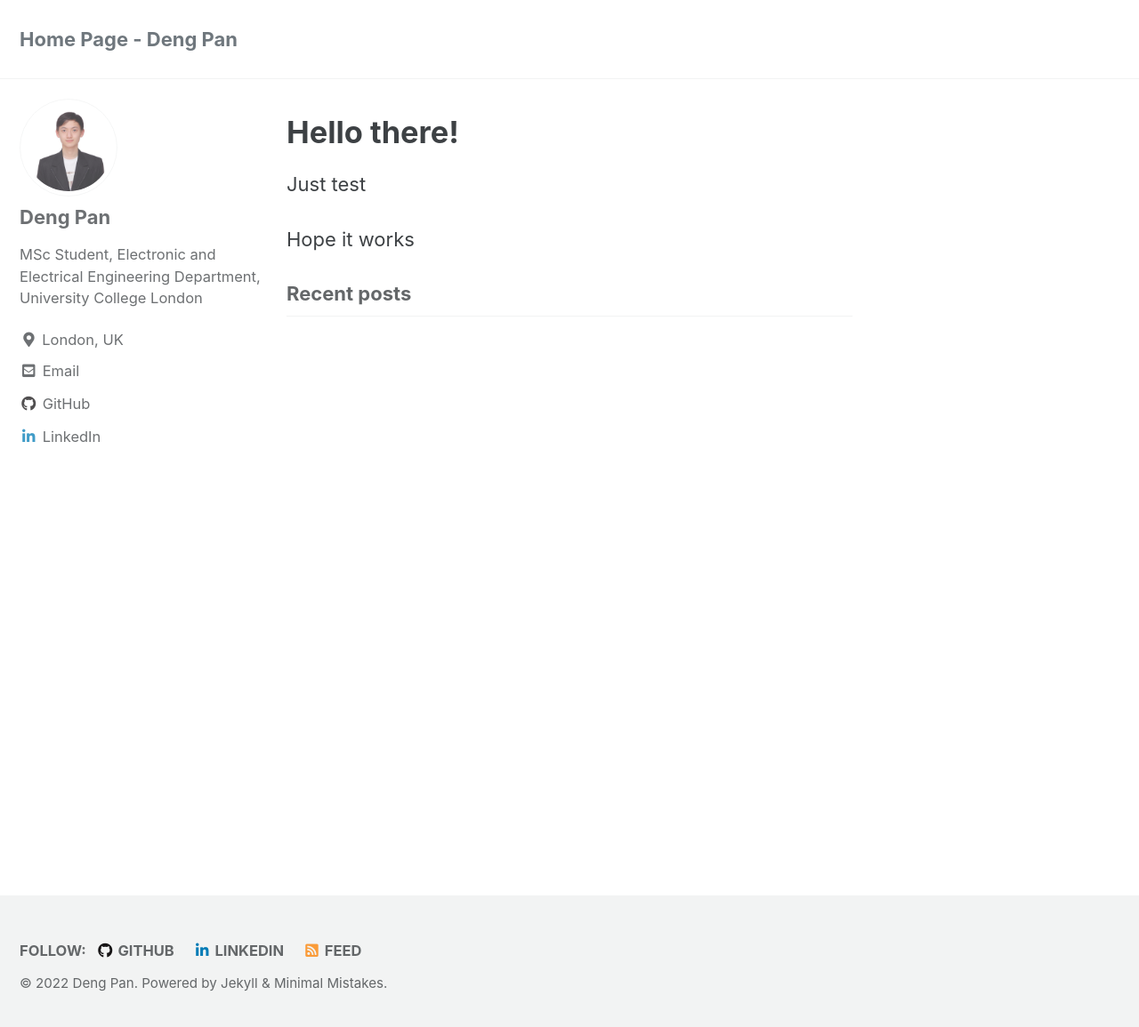
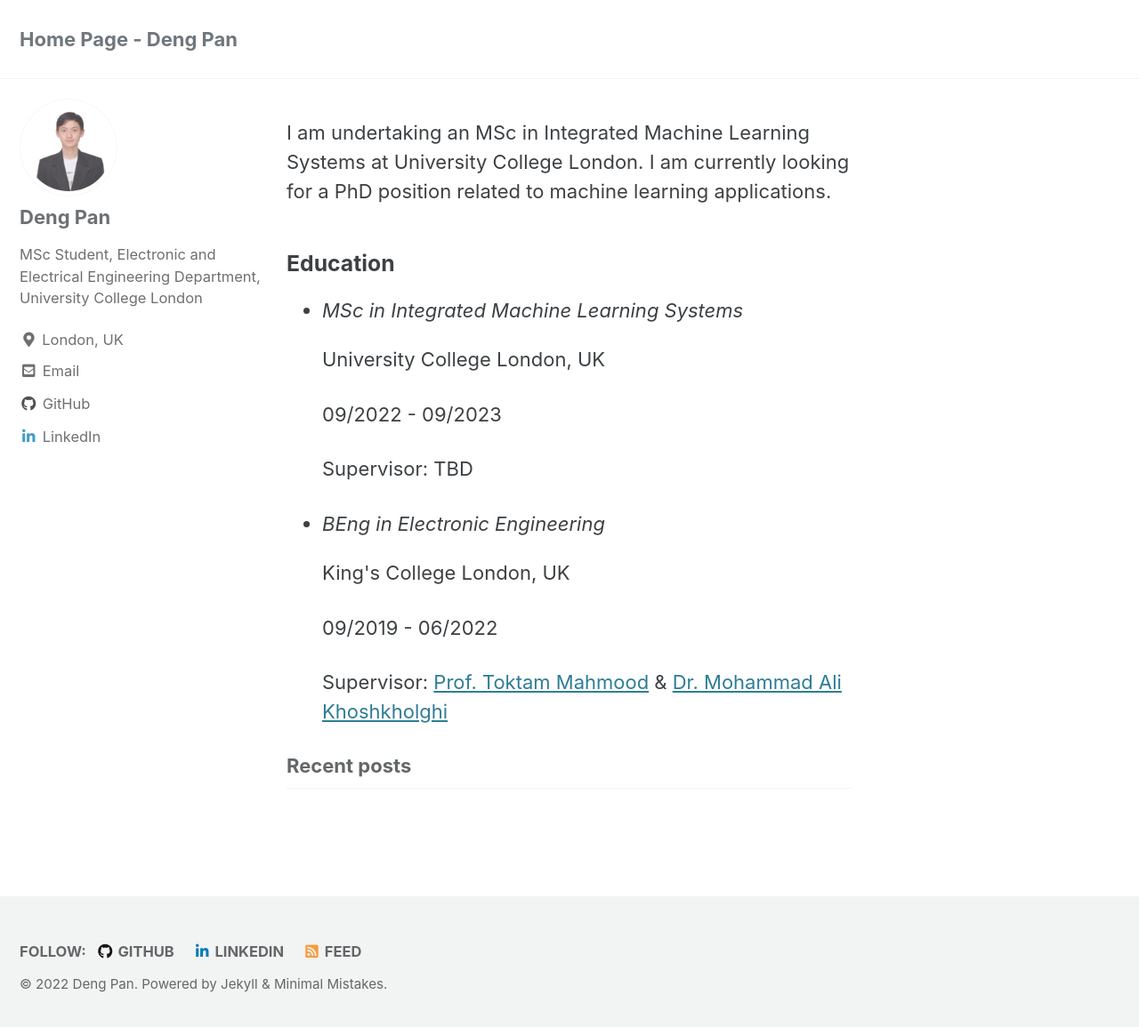
Before and after one commit to Deng-1-Pan/Deng-1-Pan.github.io, a Jekyll site: the page built from index.html, in a window 1280 px wide and 1162 px high. Shown: the top 1155 px of the window at 89% size. Built offline with Jekyll 4.4.1, drawn with Linux system fonts in a browser that asks for light colours; cached includes are drawn as plain includes; the list of posts is cut into pages by our own code.

Commit message:
Update index.html

```diff
--- a/index.html
+++ b/index.html
@@ -2,6 +2,15 @@
 layout: home
 author_profile: true
 ---
-<h1>Hello there!</h1>
-<p>Just test </p>
-<p>Hope it works</p>
+<p>I am undertaking an MSc in Integrated Machine Learning Systems at University College London. I am currently looking for a PhD position related to machine learning applications.</p>
+<h3>Education</h3>
+<ul>
+    <li><i>MSc in Integrated Machine Learning Systems</i></li>
+    <p>University College London, UK</p>
+    <p>09/2022 - 09/2023</p>
+    <p>Supervisor: TBD</p>
+    <li><i>BEng in Electronic Engineering</i></li>
+    <p>King's College London, UK</p>
+    <p>09/2019 - 06/2022</p>
+    <p>Supervisor: <a href="https://www.kcl.ac.uk/people/toktam-mahmoodi">Prof. Toktam Mahmood</a> & <a href="https://www.kcl.ac.uk/people/mohammad-ali-koshkholghi">Dr. Mohammad Ali Khoshkholghi</a></p>
+</ul>
```
